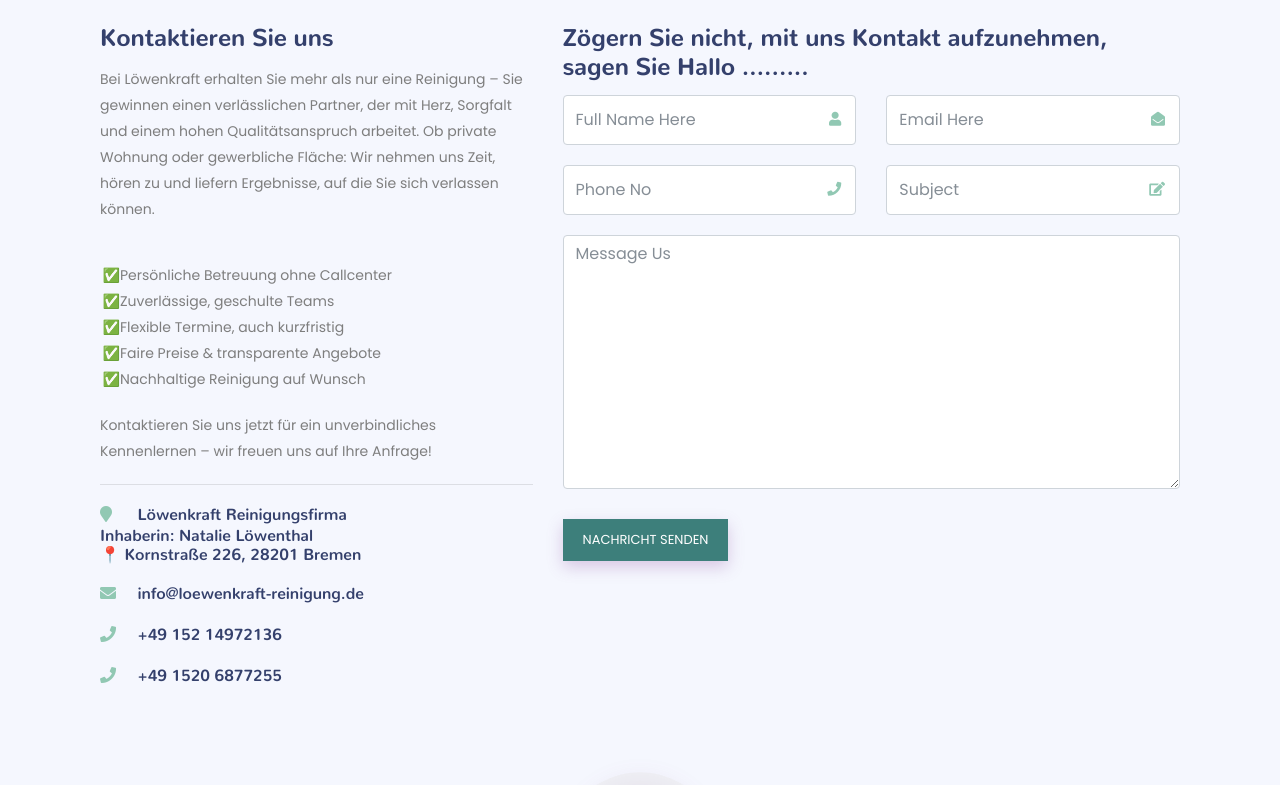
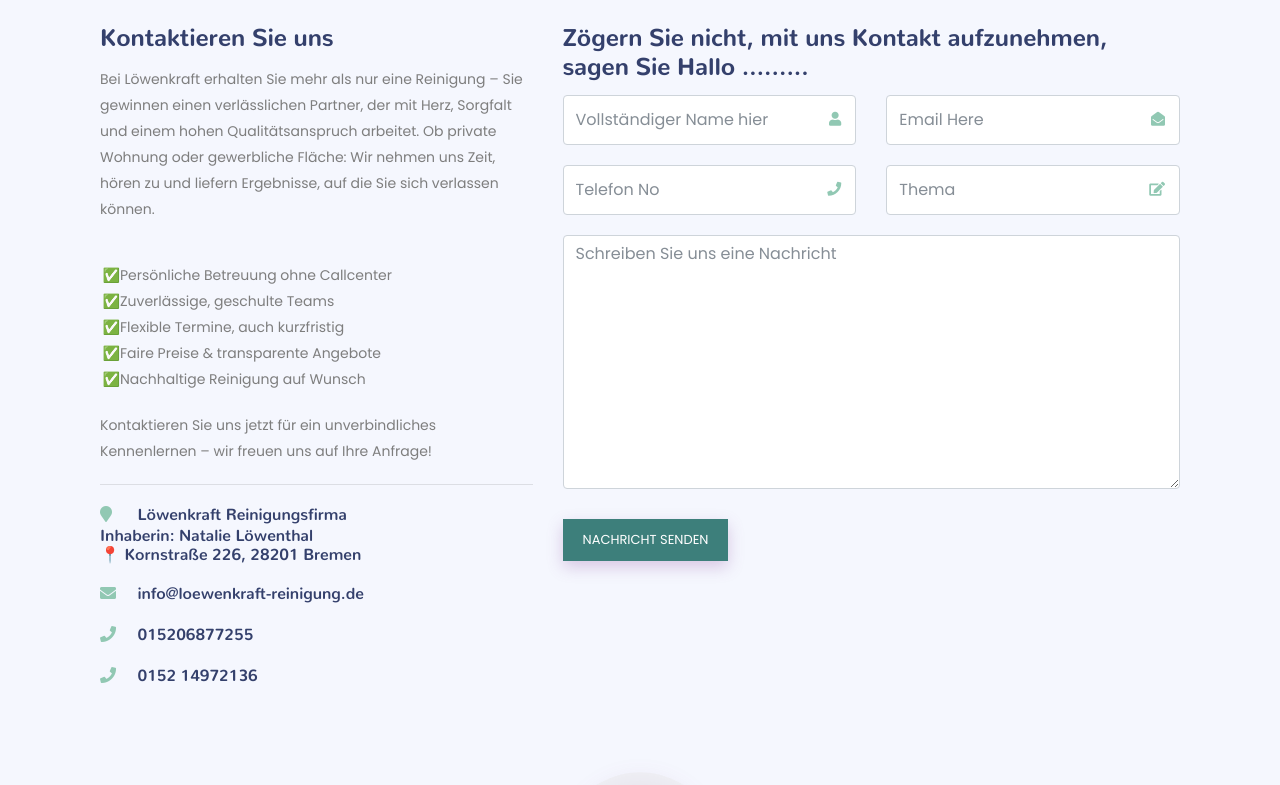
Before and after one commit to Ebygjoe13/final-cleaning, a plain HTML site: page index.html in a window 1280 px wide. Shown: the part 3291-4076 px from the top of the page. Drawn offline with Linux system fonts and the light colour scheme; some icons are missing; files whose address does not match are found by name.

Commit message:
updated again

```diff
--- a/index.html
+++ b/index.html
@@ -422,9 +422,9 @@
                                     </h5>
                                     <h5><i class="fa fa-envelope"></i> info@loewenkraft-reinigung.de
                                     </h5>
-                                    <h5><i class="fa fa-phone"></i> +49 152 14972136
+                                    <h5><i class="fa fa-phone"></i> 015206877255
                                     </h5>
-                                    <h5><i class="fa fa-phone"></i> +49 1520 6877255
+                                    <h5><i class="fa fa-phone"></i>  0152 14972136
                                     </h5>
                                 </div>
                             </div>
@@ -440,7 +440,7 @@
                                             <div class="col-lg-6">
                                                 <div class="input-box">
                                                     <input class="form-control" type="text"
-                                                        placeholder="Full Name Here">
+                                                        placeholder="Vollständiger Name hier">
                                                     <i class="fa fa-user"></i>
                                                 </div>
                                             </div>
@@ -452,20 +452,20 @@
                                             </div>
                                             <div class="col-lg-6">
                                                 <div class="input-box">
-                                                    <input class="form-control" type="text" placeholder="Phone No">
+                                                    <input class="form-control" type="text" placeholder="Telefon No">
                                                     <i class="fa fa-phone"></i>
                                                 </div>
                                             </div>
                                             <div class="col-lg-6">
                                                 <div class="input-box">
-                                                    <input class="form-control" type="text" placeholder="Subject">
+                                                    <input class="form-control" type="text" placeholder="Thema">
                                                     <i class="fa fa-edit"></i>
                                                 </div>
                                             </div>
                                             <div class="col-lg-12">
                                                 <div class="input-box">
                                                     <textarea class="form-control" name="#" id="#" cols="30" rows="10"
-                                                        placeholder="Message Us"></textarea>
+                                                        placeholder="Schreiben Sie uns eine Nachricht"></textarea>
                                                     <i class="fa fa-pencil"></i>
                                                     <button class="btn medi_gradient wow slideInUp"
                                                         data-wow-duration="1.5s" data-wow-delay="0s" type="submit">Nachricht Senden
```
